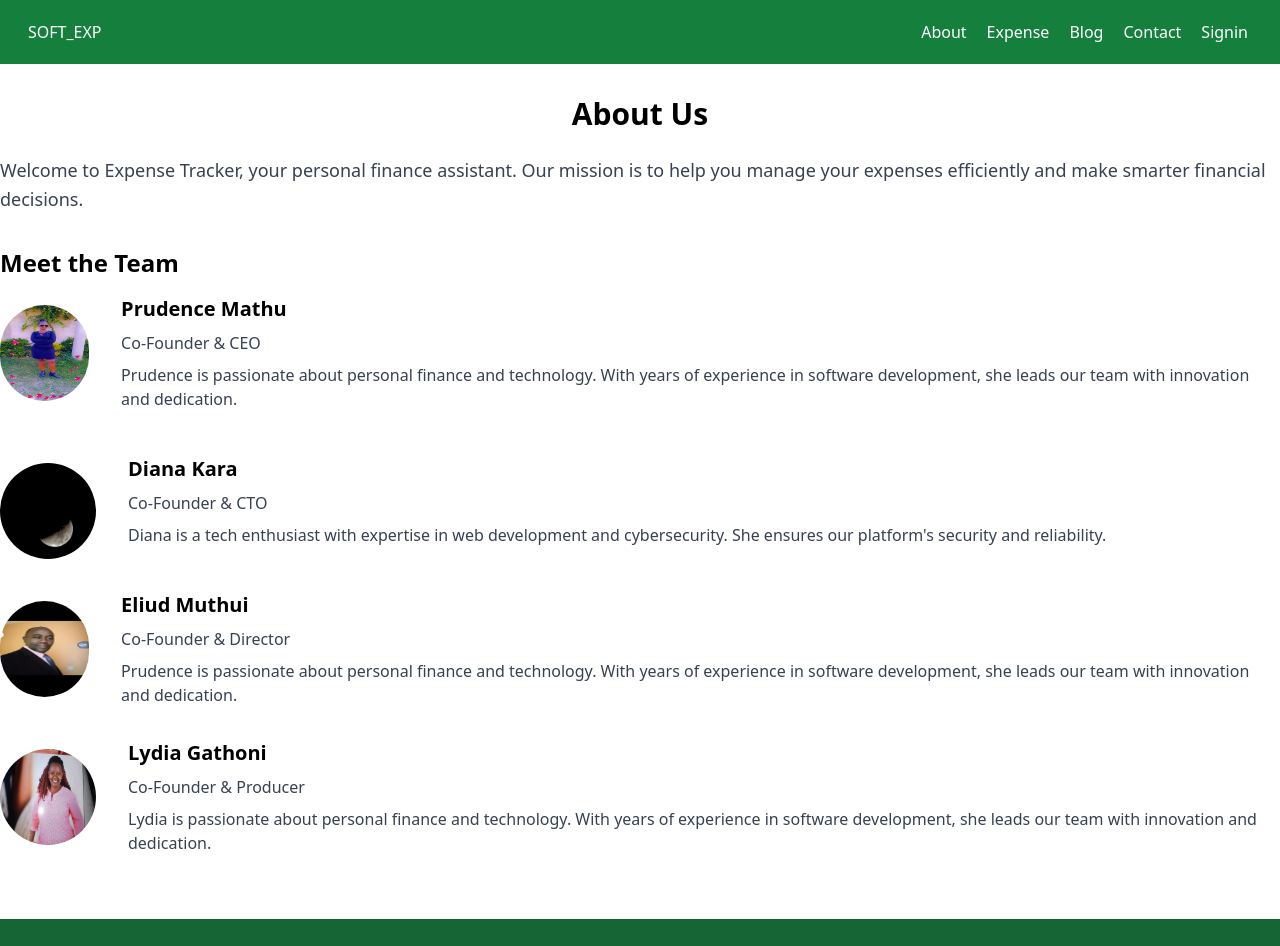
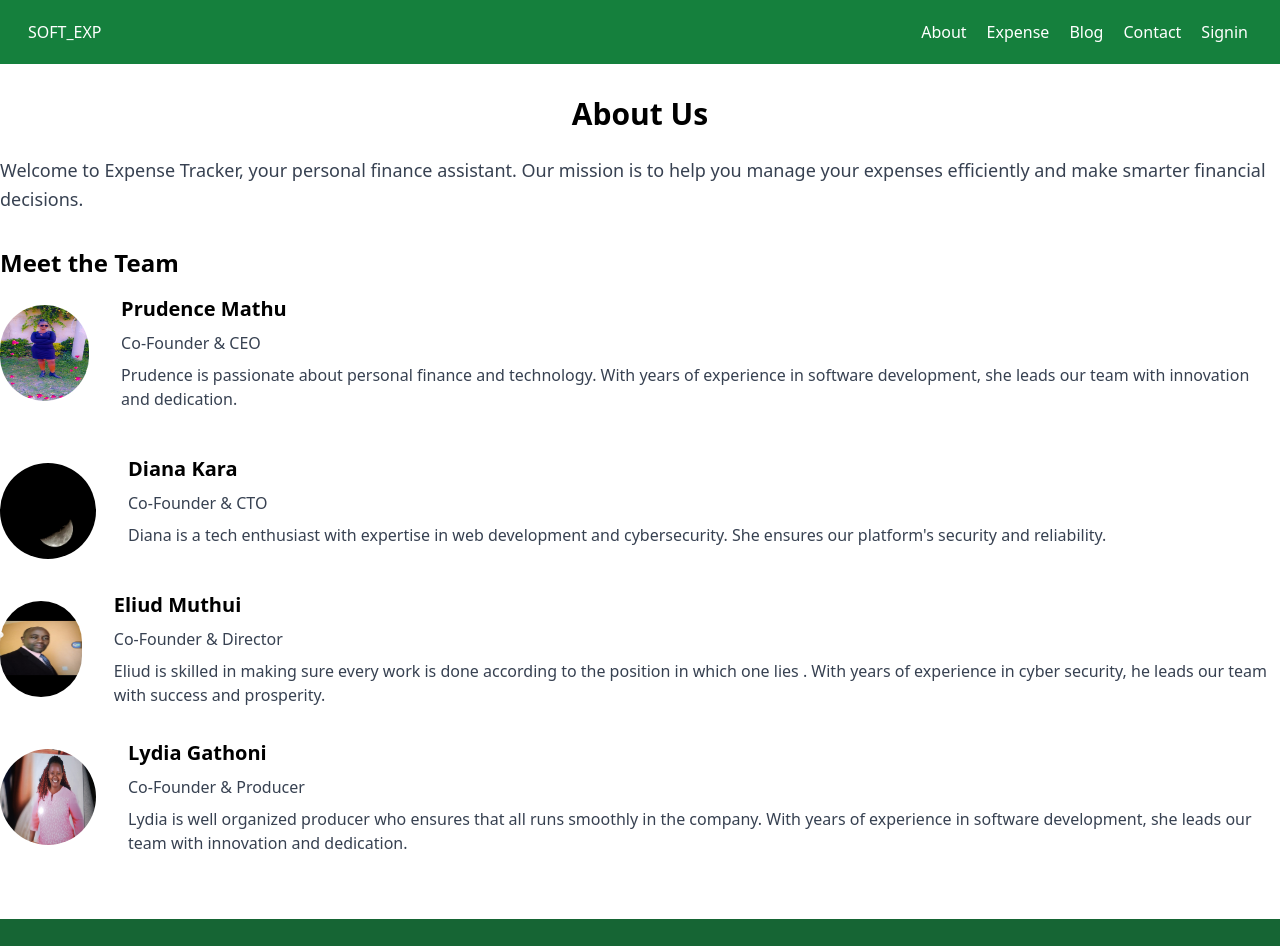
Before and after one commit to prudorexa/soft_exp, a React (Vite) app: page /about in a window 1280 px wide. Shown: the top 946 px of the page. Built offline with nearby package versions, Linux system fonts and the light colour scheme.

Commit message:
add heading

```diff
--- a/src/components/About.jsx
+++ b/src/components/About.jsx
@@ -29,7 +29,7 @@ const AboutUs = () => {
         <div className="flex flex-col">
           <h3 className="text-xl font-bold mb-2">Eliud Muthui</h3>
           <p className="text-gray-700 mb-2">Co-Founder & Director</p>
-          <p className="text-gray-700">Prudence is passionate about personal finance and technology. With years of experience in software development, she leads our team with innovation and dedication.</p>
+          <p className="text-gray-700">Eliud is skilled in making sure every work is done according to the position in which one lies . With years of experience in cyber security, he leads our team with success and prosperity.</p>
         </div>
         </div>
       <div className="flex flex-col md:flex-row items-center mb-8">
@@ -37,7 +37,7 @@ const AboutUs = () => {
         <div className="flex flex-col">
           <h3 className="text-xl font-bold mb-2">Lydia Gathoni</h3>
           <p className="text-gray-700 mb-2">Co-Founder & Producer</p>
-          <p className="text-gray-700">Lydia is passionate about personal finance and technology. With years of experience in software development, she leads our team with innovation and dedication.</p>
+          <p className="text-gray-700">Lydia is well organized producer who ensures that all runs smoothly in the company. With years of experience in software development, she leads our team with innovation and dedication.</p>
         </div>
     </div>
     </div>
```
